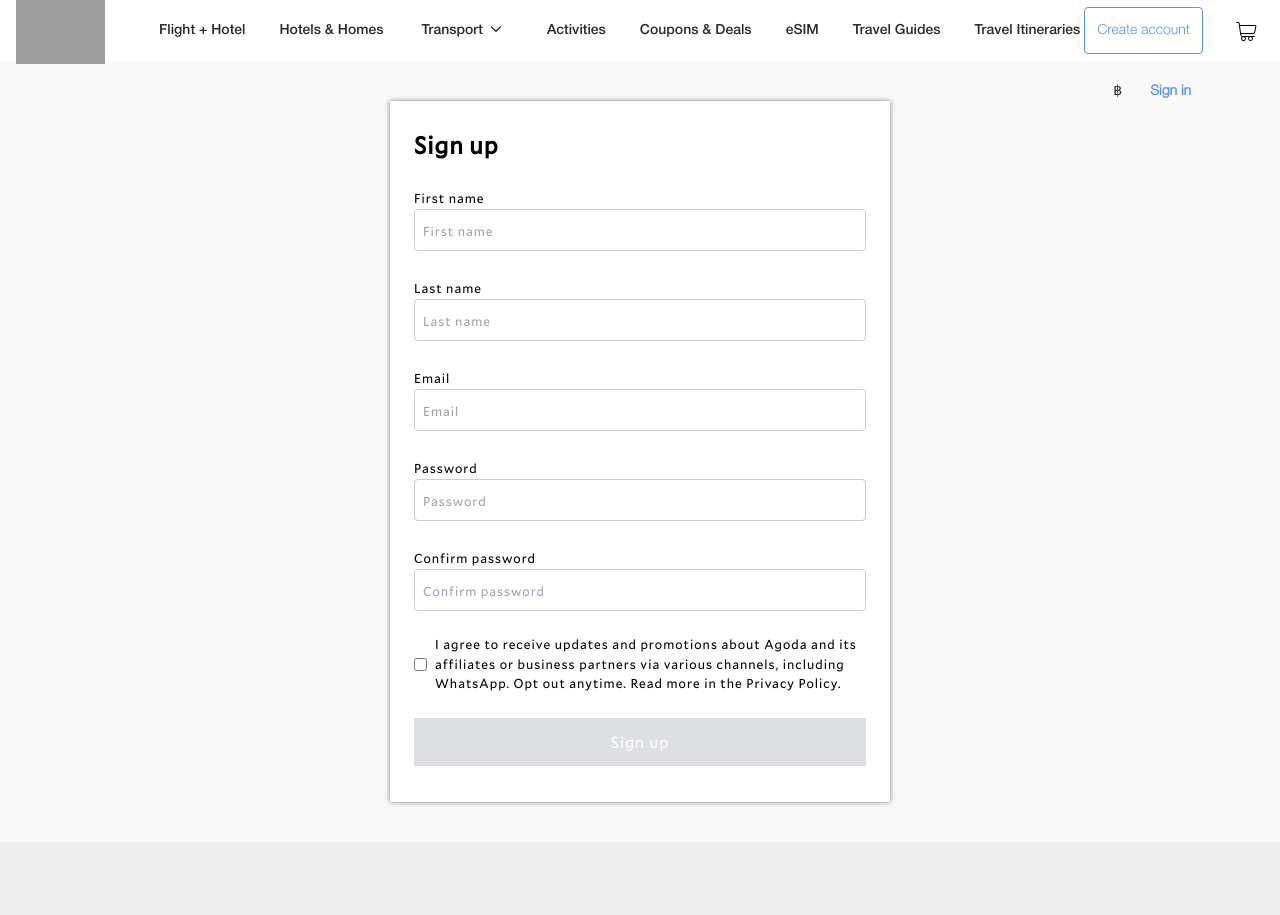
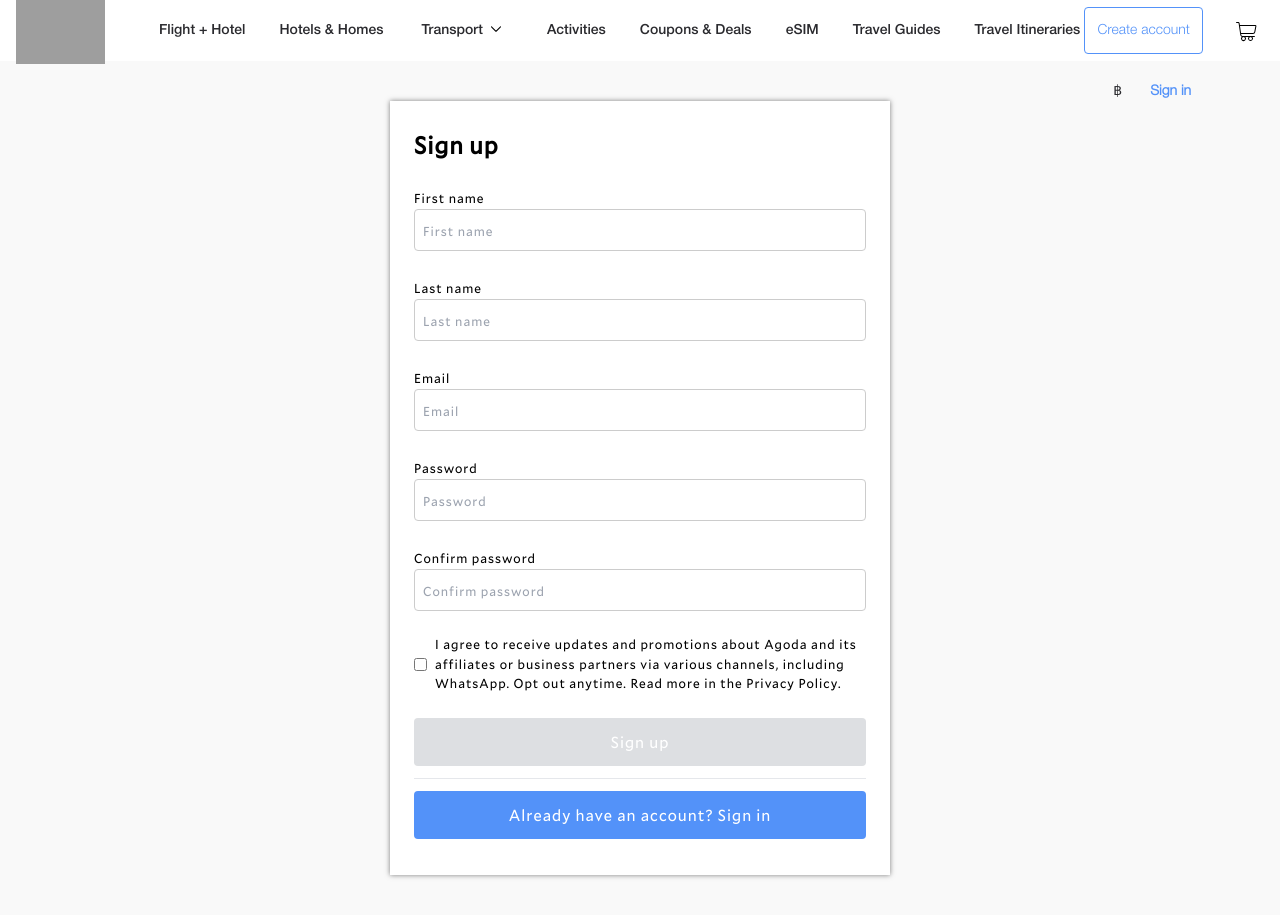
Before and after one commit to thanajong/agoda-clone, a React (Vite) app in the folder frontend/: page /create-account in a window 1280 px wide. Shown: the top 915 px of the page. Before the commit the page ends 842 px from the top, so only its background shows below. Built offline with nearby package versions, Linux system fonts and the light colour scheme; grey boxes are pictures that could not be loaded.

Commit message:
CreateAccountContiner already have account button

```diff
--- a/frontend/src/components/CreateAccountContainer.css
+++ b/frontend/src/components/CreateAccountContainer.css
@@ -73,9 +73,18 @@ input::placeholder {
     font-size: 13px;
 }
 
-.create-account-button {
+.fill-box-button {
     text-align: center;
     background-color: #dddfe2;
     color: white;
     padding: 12px;
+    border-radius: 4px;
 }
+
+.already-have-account-button {
+    background-color: #5392f9;
+}
+
+.already-have-account-button:hover {
+    background-color: #88b5ff;
+}
--- a/frontend/src/components/CreateAccountContainer.jsx
+++ b/frontend/src/components/CreateAccountContainer.jsx
@@ -54,8 +54,14 @@ const CreateAccountContainer = () => {
                         <span class='agree-text'>I agree to receive updates and promotions about Agoda and its affiliates or business partners via various channels, including WhatsApp. Opt out anytime. Read more in the Privacy Policy.</span>
                     </div>
                     <div className="fill-box">
-                        <div className="create-account-button">
+                        <div className="create-account-button fill-box-button">
                             <button><span>Sign up</span></button>
+                        </div>
+                    </div>
+                    <hr className="line" />
+                    <div className="fill-box">
+                        <div className="already-have-account-button fill-box-button">
+                            <button><span>Already have an account? Sign in</span></button>
                         </div>
                     </div>
                 </div>
```
